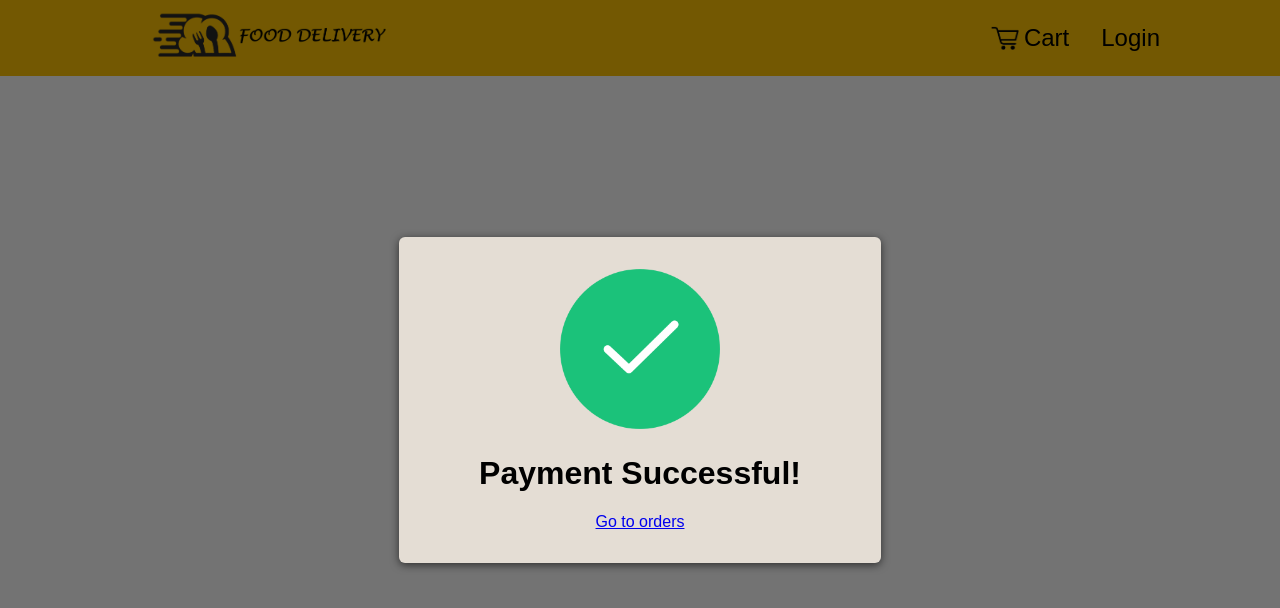
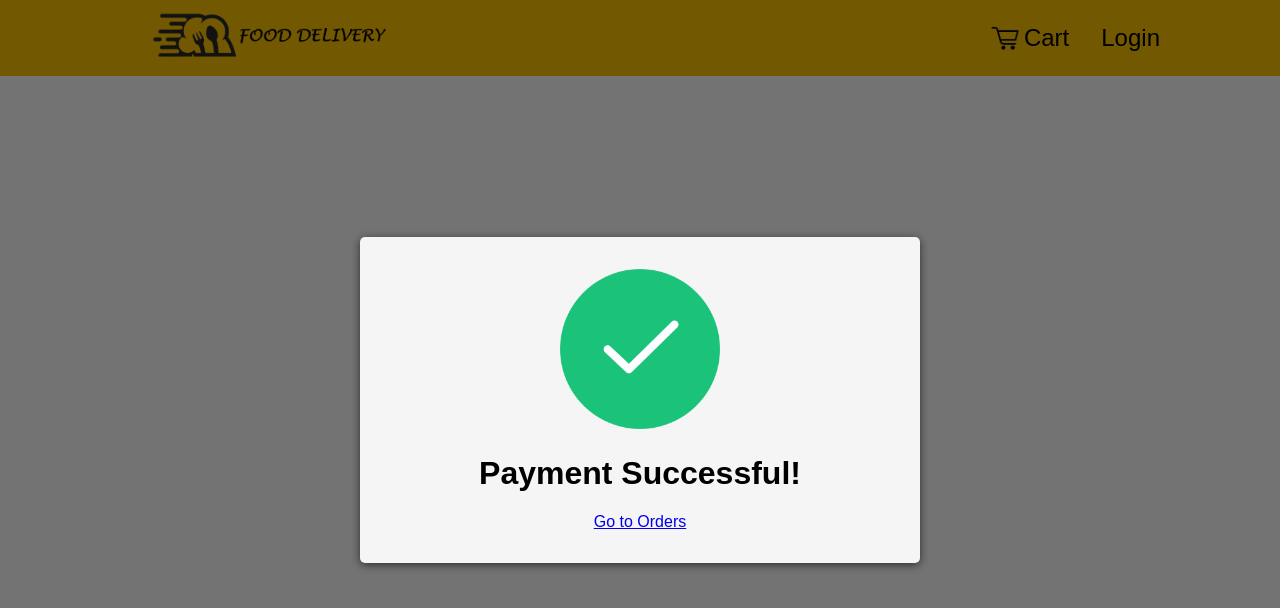
Before and after one commit to AkshatG165/food-delivery, a Next.js app: page /success in a window 1280 px wide. Shown: the top 608 px of the page. Built offline with nearby package versions, Linux system fonts and the light colour scheme; no server answers.

Commit message:
fix: Loading UI was showing behind the success because I was rendering it inside of modal

```diff
--- a/components/ui/Success.module.css
+++ b/components/ui/Success.module.css
@@ -1,8 +1,41 @@
+.backdrop {
+  position: fixed;
+  top: 0;
+  left: 0;
+  width: 100%;
+  height: 100vh;
+  background-color: rgba(0, 0, 0, 0.55);
+  display: flex;
+  align-items: center;
+  justify-content: center;
+}
+
 .success {
+  width: 400px;
+  margin: 10rem auto;
   text-align: center;
-  padding: 2rem 5rem !important;
+  padding: 2rem 5rem;
+  background-color: whitesmoke;
+  box-shadow: 0 2px 8px rgba(0, 0, 0, 0.6);
+  animation: fade-slide-up 0.3s ease-out forwards;
 }
 
 .success img {
   height: 10rem;
 }
+
+.disable-animation {
+  animation: none;
+}
+
+@keyframes fade-slide-up {
+  from {
+    opacity: 0;
+    transform: translateY(4rem);
+  }
+
+  to {
+    opacity: 1;
+    transform: translateY(0);
+  }
+}
--- a/components/ui/Success.tsx
+++ b/components/ui/Success.tsx
@@ -1,14 +1,28 @@
 import Link from 'next/link';
 import successIcon from '../../public/success.png';
 import classes from './Success.module.css';
-import Modal from './Modal';
+import Card from './Card';
+import { useRouter } from 'next/router';
+
+let redirectClasses = classes.success;
 
 export default function Success() {
+  const router = useRouter();
+
+  const handleRedirect = () => {
+    if (router.asPath === '/success')
+      redirectClasses += ` ${classes['disable-animation']}`;
+  };
+
   return (
-    <Modal className={classes.success}>
-      <img src={successIcon.src} alt="success-icon" />
-      <h1>Payment Successful!</h1>
-      <Link href="/orders">Go to orders</Link>
-    </Modal>
+    <div className={classes.backdrop}>
+      <Card className={redirectClasses}>
+        <img src={successIcon.src} alt="success-icon" />
+        <h1>Payment Successful!</h1>
+        <Link href="/orders" onClick={handleRedirect}>
+          Go to Orders
+        </Link>
+      </Card>
+    </div>
   );
 }
```
